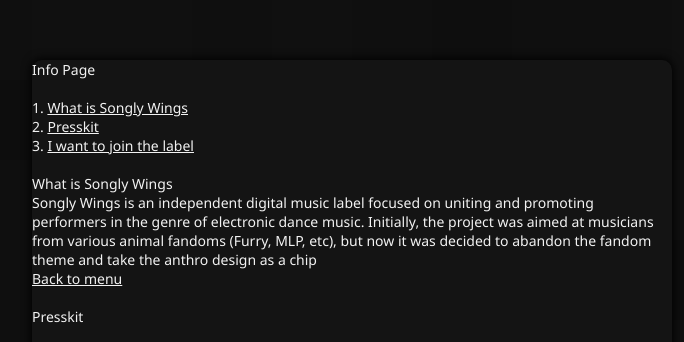
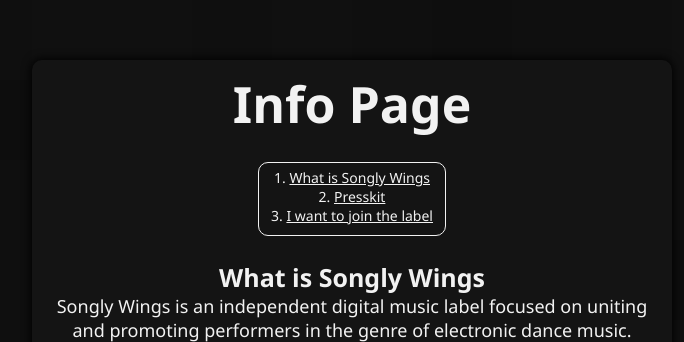
Before and after one commit to KastomKnuckles/kastomknuckles.github.io, a PHP site: page /info.html in a window 1280 px wide. Shown: the top 342 px of the page, without its empty margins (288-972 px from the left). Run offline with PHP 8.4, Linux system fonts and the light colour scheme.

Commit message:
Add files via upload

```diff
--- a/style.css
+++ b/style.css
@@ -60,22 +60,26 @@ li {
 
 /*Центральный блок*/
 #main {
-    width:50%; /*Ширина*/
-    min-width:360px; /*Минимальная ширина*/
+    width:96%;
     min-height:100%;
     margin:0 auto;
     margin-top: 60px;
+    margin-bottom: 60px;
+    padding-bottom: 18px;
     background:#141414;
-    /*background-image: url(images/bgmain.png);
-    background-position: left bottom;
-    background-repeat: repeat;*/
-    border-radius: 10px 10px 0 0;
+    border-radius: 10px 10px 10px 10px;
     box-shadow: 0px 0px 10px 1px black;
+}
+@media screen and (min-device-width: 500px) {
+    #main {
+        width:50%;
+    }
 }
 
 /*Первый баннер*/
 .header {
-    float:center; width:100%;
+    float:center;
+    width:100%;
 }
 
 /*Социальные ссылки*/
@@ -149,3 +177,34 @@ p {
 #youtube_vid iframe {
     border-radius: 10px 10px 10px 10px;
 }
+
+/*Страница с информацией*/
+#info_block {
+    padding: 10px 10px 10px 10px;
+    text-align: center;
+    font-size: 18px;
+}
+#info_block_menu {
+    width:30%;
+    min-height:100%;
+    margin:0 auto;
+    padding-top: 5px;
+    padding-bottom: 10px;
+    border: 1px solid #F2F2F2;
+    border-radius: 10px 10px 10px 10px;
+    font-size: 14px;
+}
+.header {
+    font-size: 50px;
+    font-weight: 600;
+}
+.header_low {
+    font-size: 25px;
+    font-weight: 600;
+}
+.presskit11 {
+    width: 25%;
+}
+.presskitlong {
+    width: 95%;
+}
```
Also changed, not shown: other parts of style.css (+31 -7 lines).
